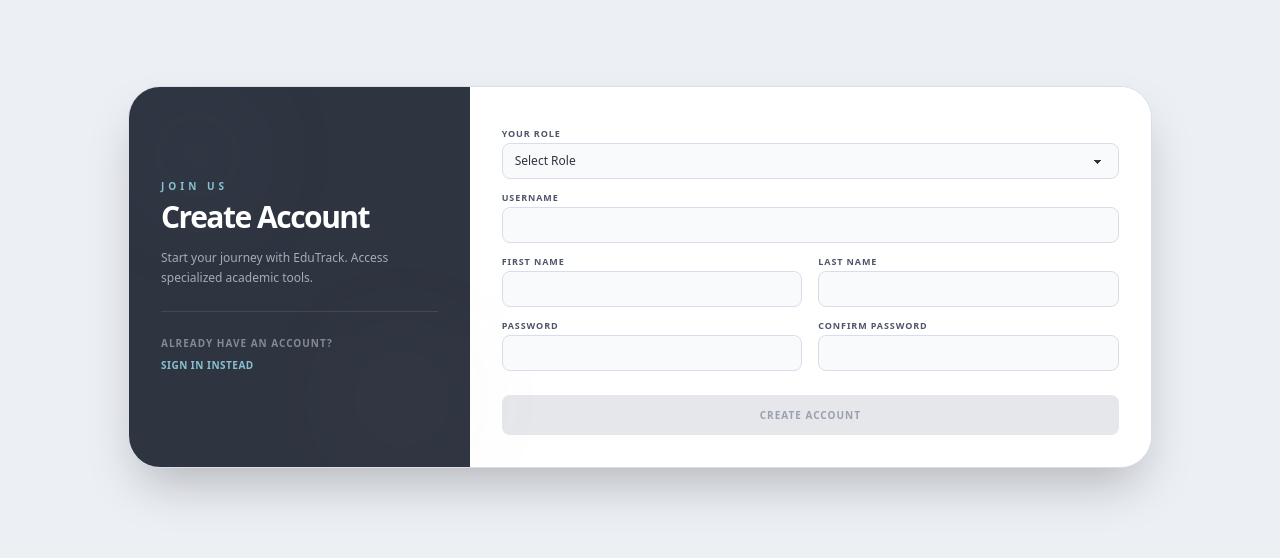
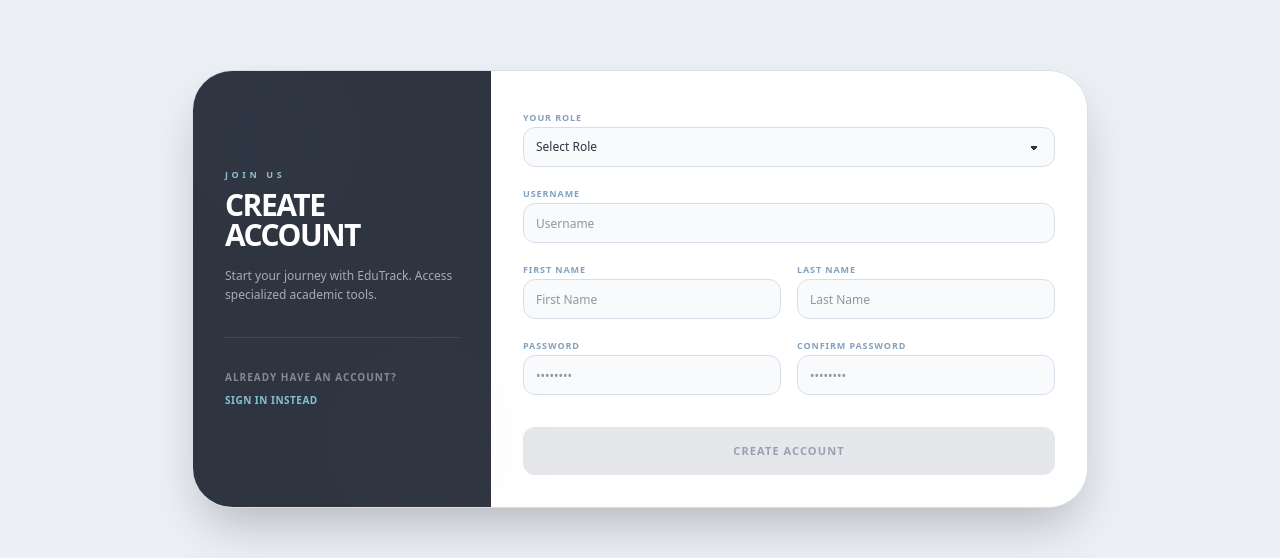
Before and after one commit to fadhelhaji/EduTrack-Frontend, a React app: page /auth/sign-up in a window 1280 px wide. Shown: the part 171-729 px from the top of the page. Built offline with nearby package versions, Linux system fonts and the light colour scheme; no server answers; the HTML template or start-up script is replaced by a standard one.

Commit message:
fixing sign up form style

```diff
--- a/src/components/Submission/SubmissionsDetails.jsx
+++ b/src/components/Submission/SubmissionsDetails.jsx
@@ -2,7 +2,7 @@ import { useContext, useEffect, useState } from "react";
 import { Link, useNavigate, useParams } from "react-router";
 import { deleteSubmission, show } from "../../services/submissionService";
 import { UserContext } from "../Contexts/UserContext";
-import { ArrowLeft, Github, Info, ShieldAlert, Trash2, X, AlertTriangle } from "lucide-react";
+import { ArrowLeft, Github, Info, ShieldAlert, AlertTriangle } from "lucide-react";
 
 function SubmissionDetails() {
   const { id } = useParams();
--- a/src/components/User/SignUp/SignUpForm.jsx
+++ b/src/components/User/SignUp/SignUpForm.jsx
@@ -42,8 +42,8 @@ function SignUpForm() {
   }
 
   return (
-    <main className="h-[calc(100vh-144px)] bg-[#eceff4] flex items-center justify-center p-2 overflow-hidden">
-      <div className="max-w-5xl w-full max-h-full bg-white rounded-4xl shadow-2xl flex flex-col md:flex-row border border-[#d8dee9] overflow-hidden">
+<main className="min-h-[85vh] flex items-center justify-center p-4 bg-[#eceff4]">
+      <div className="max-w-4xl w-full bg-white rounded-[2.5rem] shadow-2xl flex flex-col md:flex-row border border-[#d8dee9] overflow-hidden">
 
         <div className="md:w-1/3 bg-[#2e3440] p-8 flex flex-col justify-center relative">
           <div className="absolute top-0 left-0 w-full h-full opacity-10 pointer-events-none">
@@ -52,37 +52,37 @@ function SignUpForm() {
           </div>
 
           <div className="relative z-10">
-            <h2 className="text-[#88c0d0] text-[10px] font-black tracking-[0.4em] uppercase mb-2">Join Us</h2>
-            <h1 className="text-3xl font-black text-white tracking-tighter mb-4 leading-none">Create Account</h1>
+            <h2 className="text-[#88c0d0] text-[9px] font-black tracking-[0.4em] uppercase mb-2">Join Us</h2>
+            <h1 className="text-3xl font-black text-white tracking-tighter mb-4 leading-none uppercase">Create Account</h1>
             <p className="text-[#d8dee9]/70 text-xs leading-relaxed font-medium">
               Start your journey with EduTrack. Access specialized academic tools.
             </p>
           </div>
 
-          <div className="relative z-10 mt-6 pt-6 border-t border-white/10">
+          <div className="relative z-10 mt-8 pt-8 border-t border-white/10">
             <p className="text-[10px] text-[#d8dee9]/50 font-bold uppercase tracking-widest">
               Already have an account?
             </p>
-            <button onClick={() => navigate('/auth/sign-in')} className="mt-1 text-[#88c0d0] hover:text-white transition-colors font-black text-[10px] uppercase tracking-wider">
+            <button onClick={() => navigate('/auth/sign-in')} className="mt-2 text-[#88c0d0] hover:text-white transition-colors font-black text-[10px] uppercase tracking-wider">
               Sign In Instead
             </button>
           </div>
         </div>
 
-        <div className="md:w-2/3 p-6 md:p-8 bg-white overflow-y-auto">
-          <form onSubmit={handleSubmit} className="space-y-2">
-            <div className="grid grid-cols-1 md:grid-cols-2 gap-x-4 gap-y-1">
+        <div className="md:w-2/3 p-8 bg-white">
+          <form onSubmit={handleSubmit} className="space-y-4">
+            <div className="grid grid-cols-1 md:grid-cols-2 gap-x-4 gap-y-3">
 
               <div className="form-control md:col-span-2">
-                <label className="label py-0.5" htmlFor="role">
-                  <span className="label-text font-black text-[#4c566a] uppercase tracking-widest text-[9px]">Your Role</span>
+                <label className="label py-0" htmlFor="role">
+                  <span className="label-text font-black text-[#81a1c1] uppercase tracking-widest text-[9px]">Your Role</span>
                 </label>
                 <select
                   id="role"
                   name="role"
                   value={formData.role}
                   onChange={handleChange}
-                  className="select select-bordered select-sm h-9 w-full bg-[#f8fafc] border-[#d8dee9] rounded-lg text-xs"
+                  className="select select-bordered select-sm h-10 w-full bg-[#f8fafc] border-[#d8dee9] rounded-xl text-xs"
                   required
                 >
                   <option value="">Select Role</option>
@@ -93,7 +93,7 @@ function SignUpForm() {
 
               {formData.role === "Instructor" && (
                 <div className="form-control md:col-span-2">
-                  <label className="label py-0.5" htmlFor="employeeId">
+                  <label className="label py-0" htmlFor="employeeId">
                     <span className="label-text font-black text-[#5e81ac] uppercase tracking-widest text-[9px]">Employee ID</span>
                   </label>
                   <input
@@ -102,7 +102,7 @@ function SignUpForm() {
                     name="employeeId"
                     value={formData.employeeId}
                     onChange={handleChange}
-                    className="input input-bordered input-sm h-9 w-full bg-[#f8fafc] border-[#5e81ac]/30 rounded-lg text-xs"
+                    className="input input-bordered input-sm h-10 w-full bg-[#f8fafc] border-[#5e81ac]/30 rounded-xl text-xs"
                     placeholder="ID Number"
                     required
                   />
@@ -110,8 +110,8 @@ function SignUpForm() {
               )}
 
               <div className="form-control md:col-span-2">
-                <label className="label py-0.5" htmlFor="username">
-                  <span className="label-text font-black text-[#4c566a] uppercase tracking-widest text-[9px]">Username</span>
+                <label className="label py-0" htmlFor="username">
+                  <span className="label-text font-black text-[#81a1c1] uppercase tracking-widest text-[9px]">Username</span>
                 </label>
                 <input
                   id="username"
@@ -119,14 +119,15 @@ function SignUpForm() {
                   value={formData.username}
                   onChange={handleChange}
                   type="text"
-                  className="input input-bordered input-sm h-9 w-full bg-[#f8fafc] border-[#d8dee9] rounded-lg text-xs"
+                  placeholder="Username"
+                  className="input input-bordered input-sm h-10 w-full bg-[#f8fafc] border-[#d8dee9] rounded-xl text-xs"
                   required
                 />
               </div>
 
               <div className="form-control">
-                <label className="label py-0.5" htmlFor="firstName">
-                  <span className="label-text font-black text-[#4c566a] uppercase tracking-widest text-[9px]">First Name</span>
+                <label className="label py-0" htmlFor="firstName">
+                  <span className="label-text font-black text-[#81a1c1] uppercase tracking-widest text-[9px]">First Name</span>
                 </label>
                 <input
                   id="firstName"
@@ -134,14 +135,15 @@ function SignUpForm() {
                   value={formData.firstName}
                   onChange={handleChange}
                   type="text"
-                  className="input input-bordered input-sm h-9 w-full bg-[#f8fafc] border-[#d8dee9] rounded-lg text-xs"
+                  placeholder="First Name"
+                  className="input input-bordered input-sm h-10 w-full bg-[#f8fafc] border-[#d8dee9] rounded-xl text-xs"
                   required
                 />
               </div>
 
               <div className="form-control">
-                <label className="label py-0.5" htmlFor="lastName">
-                  <span className="label-text font-black text-[#4c566a] uppercase tracking-widest text-[9px]">Last Name</span>
+                <label className="label py-0" htmlFor="lastName">
+                  <span className="label-text font-black text-[#81a1c1] uppercase tracking-widest text-[9px]">Last Name</span>
                 </label>
                 <input
                   id="lastName"
@@ -149,14 +151,15 @@ function SignUpForm() {
                   value={formData.lastName}
                   onChange={handleChange}
                   type="text"
-                  className="input input-bordered input-sm h-9 w-full bg-[#f8fafc] border-[#d8dee9] rounded-lg text-xs"
+                  placeholder="Last Name"
+                  className="input input-bordered input-sm h-10 w-full bg-[#f8fafc] border-[#d8dee9] rounded-xl text-xs"
                   required
                 />
               </div>
 
               <div className="form-control">
-                <label className="label py-0.5" htmlFor="password">
-                  <span className="label-text font-black text-[#4c566a] uppercase tracking-widest text-[9px]">Password</span>
+                <label className="label py-0" htmlFor="password">
+                  <span className="label-text font-black text-[#81a1c1] uppercase tracking-widest text-[9px]">Password</span>
                 </label>
                 <input
                   id="password"
@@ -164,14 +167,15 @@ function SignUpForm() {
                   value={formData.password}
                   onChange={handleChange}
                   type="password"
-                  className="input input-bordered input-sm h-9 w-full bg-[#f8fafc] border-[#d8dee9] rounded-lg text-xs"
+                  placeholder="••••••••"
+                  className="input input-bordered input-sm h-10 w-full bg-[#f8fafc] border-[#d8dee9] rounded-xl text-xs"
                   required
                 />
               </div>
 
               <div className="form-control">
-                <label className="label py-0.5" htmlFor="confirmPassword">
-                  <span className="label-text font-black text-[#4c566a] uppercase tracking-widest text-[9px]">Confirm Password</span>
+                <label className="label py-0" htmlFor="confirmPassword">
+                  <span className="label-text font-black text-[#81a1c1] uppercase tracking-widest text-[9px]">Confirm Password</span>
                 </label>
                 <input
                   id="confirmPassword"
@@ -179,7 +183,8 @@ function SignUpForm() {
                   value={formData.confirmPassword}
                   onChange={handleChange}
                   type="password"
-                  className="input input-bordered input-sm h-9 w-full bg-[#f8fafc] border-[#d8dee9] rounded-lg text-xs"
+                  placeholder="••••••••"
+                  className="input input-bordered input-sm h-10 w-full bg-[#f8fafc] border-[#d8dee9] rounded-xl text-xs"
                   required
                 />
               </div>
@@ -189,8 +194,8 @@ function SignUpForm() {
               <button
                 disabled={isFormInvalid()}
                 type="submit"
-                className={`btn btn-block h-10 min-h-0 rounded-lg font-black uppercase tracking-widest text-[10px] border-none
-                  ${isFormInvalid() ? 'bg-gray-200 text-gray-400' : 'bg-[#2e3440] text-white'}`}
+                className={`btn btn-block h-12 rounded-xl font-black uppercase tracking-widest text-[11px] border-none transition-all
+                  ${isFormInvalid() ? 'bg-gray-200 text-gray-400' : 'bg-[#2e3440] text-white hover:bg-[#3b4252]'}`}
               >
                 Create Account
               </button>
```
